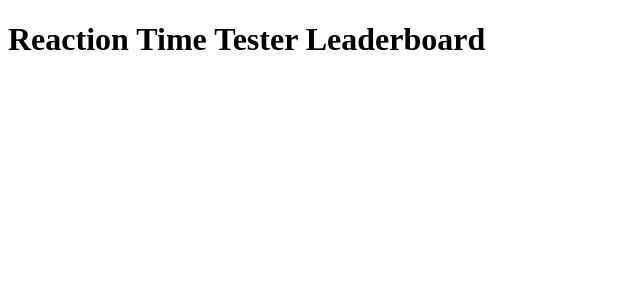
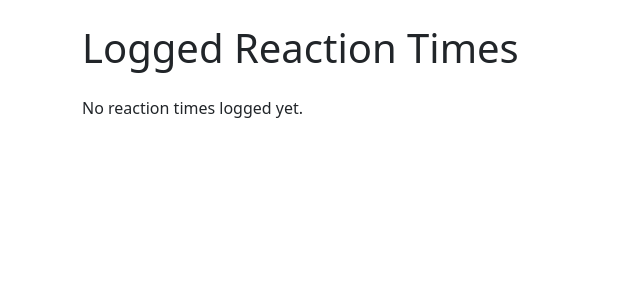
Before and after one commit to Vincent4364/vincent4364.github.io, a Flask app: template templates/index.html in a window 1280 px wide. Shown: the top 300 px of the page, without its empty margins (0-640 px from the left). Run offline with Flask 3, Linux system fonts and the light colour scheme; the template is opened without the code that fills it, so the values that code supplies are empty; some libraries are stand-ins or nearby versions.

Commit message:
12th commit - configured postgres database in render, added env variables, and created table to display data

```diff
--- a/app.py
+++ b/app.py
@@ -1,50 +1,79 @@
 from flask import Flask, render_template, request
-import sqlite3
-from sqlite3 import Error
+from dotenv import load_dotenv
+import psycopg2
+import os
 import logging
 import sys
 
 logging.basicConfig(level=logging.INFO, handlers=[logging.StreamHandler(sys.stdout)])
 
 app = Flask(__name__)
-DATABASE = 'user_times'
+load_dotenv()
 
-def connect_to_database(db_file):
-    """
-      Connects to IMS database by passing "IMS" when calling
-    """
-    try:
-        con = sqlite3.connect(db_file)
-        logging.info(f"{db_file} connected")
-        return con
-    except Error as e:
-        print(f"Error! Cannot connect to database '{db_file}': {e}")
-        return None
+# Get the database URL from environment variables
+DATABASE_URL = os.getenv("DATABASE_URL")
+
+
+def get_connection():
+    return psycopg2.connect(DATABASE_URL, sslmode="require")
+
 
 @app.route('/')
 def index():
-    return render_template('index.html')
+    try:
+        con = get_connection()
+        cur = con.cursor()
+        cur.execute("SELECT id, times FROM user_times_table ORDER BY id DESC LIMIT 20")  # latest 20 entries
+        rows = cur.fetchall()
+        cur.close()
+        con.close()
+
+        return render_template("index.html", rows=rows)
+
+    except Exception as e:
+        logging.error(f"Error fetching data: {e}")
+        return "Database error", 500
 
 @app.route('/submit', methods=['POST'])
 def submit():
-    con = connect_to_database(DATABASE)
-    cur = con.cursor()
-    time = int(request.form.get('time'))
-    if time:
-        cur.execute("PRAGMA table_info(user_times_table)")
-        schema_info = cur.fetchall()
-        for column in schema_info:
-            print(f"  Column Name: {column[1]}")
+    time = request.form.get('time')
 
-        logging.info(f"Received reaction time: {time} ms")  # Debug print
-        cur.execute("INSERT INTO user_times_table (times) VALUES (?)", (time,))
-        last_time = cur.lastrowid
-        logging.info(last_time)
+    if not time:
+        return "Missing time", 400
+
+    try:
+        time = int(time)
+    except ValueError:
+        return "Invalid time", 400
+
+    try:
+        con = get_connection()
+        cur = con.cursor()
+
+        # Ensure the table exists (you can run this once at startup instead)
+        cur.execute("""
+                    CREATE TABLE IF NOT EXISTS user_times_table
+                    (
+                        id
+                        SERIAL
+                        PRIMARY
+                        KEY,
+                        times
+                        INTEGER
+                        NOT
+                        NULL
+                    )
+                    """)
+
+        cur.execute("INSERT INTO user_times_table (times) VALUES (%s)", (time,))
         con.commit()
+
+        logging.info(f"Inserted reaction time: {time} ms")
+
+        cur.close()
         con.close()
         return "OK", 200
-    con.close()
-    return "Missing time", 400
 
-if __name__ == '__main__':
-    app.run(debug=True, host='0.0.0.0', port=5000)
+    except Exception as e:
+        logging.error(f"Database insert failed: {e}")
+        return "Database error", 500
--- a/requirements.txt
+++ b/requirements.txt
@@ -1,2 +1,4 @@
 Flask~=3.1.0
 gunicorn
+psycopg2-binary
+python-dotenv
--- a/templates/index.html
+++ b/templates/index.html
@@ -2,10 +2,33 @@
 <html lang="en">
 <head>
     <meta charset="UTF-8">
-    <title>Reaction Time Tester</title>
+    <title>Reaction Times</title>
+    <link href="https://cdn.jsdelivr.net/npm/bootstrap@5.3.2/dist/css/bootstrap.min.css" rel="stylesheet">
 </head>
-<body>
-<h1>Reaction Time Tester Leaderboard</h1>
+<body class="p-4">
+    <div class="container">
+        <h1 class="mb-4">Logged Reaction Times</h1>
 
+        {% if rows %}
+            <table class="table table-striped table-bordered">
+                <thead>
+                    <tr>
+                        <th>ID</th>
+                        <th>Time (ms)</th>
+                    </tr>
+                </thead>
+                <tbody>
+                    {% for row in rows %}
+                        <tr>
+                            <td>{{ row[0] }}</td>
+                            <td>{{ row[1] }}</td>
+                        </tr>
+                    {% endfor %}
+                </tbody>
+            </table>
+        {% else %}
+            <p>No reaction times logged yet.</p>
+        {% endif %}
+    </div>
 </body>
 </html>
```
Also changed, not shown: 3 other files.
